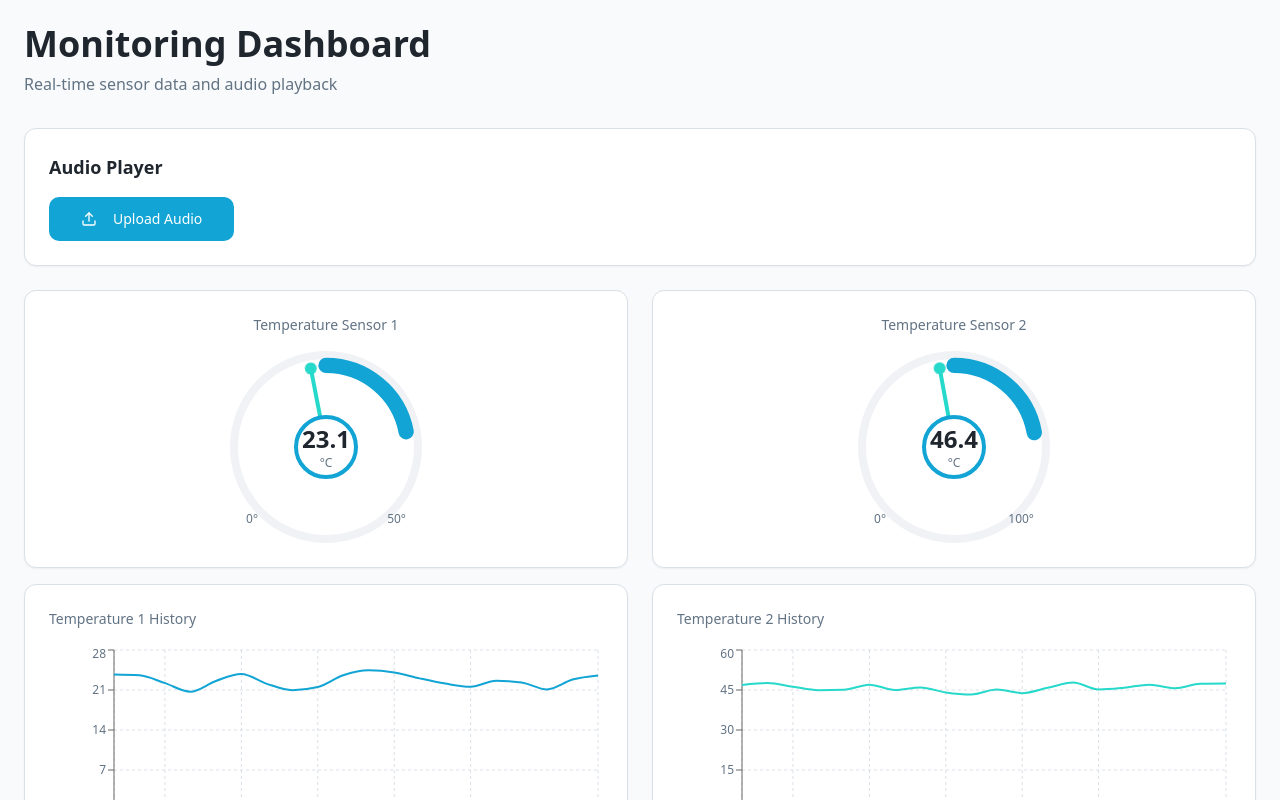
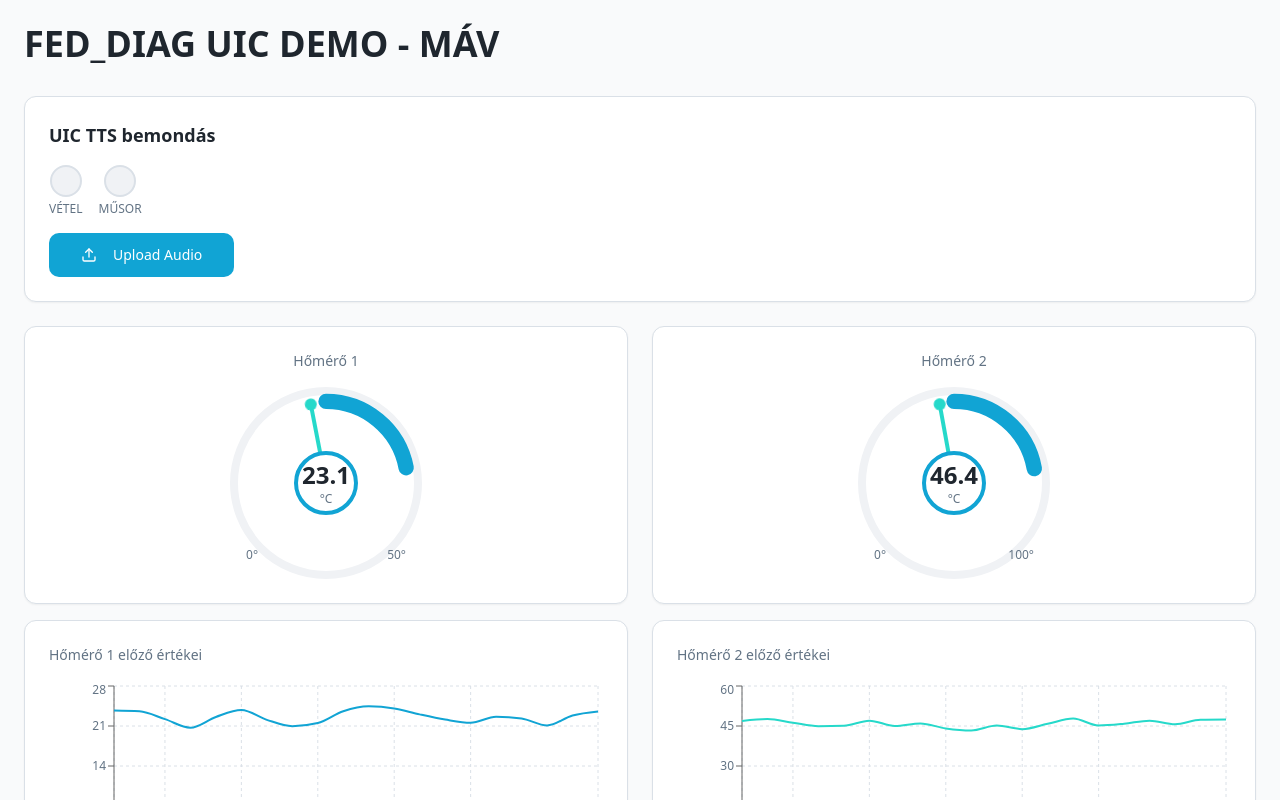
Before and after one commit to benceveszelyitdot/fed-diag-uic-demo-44330, a React (Vite) app: page / in a window 1280 px wide. Shown: the top 800 px of the page. Built offline with nearby package versions, Linux system fonts and the light colour scheme; the HTML template or start-up script is replaced by a standard one.

Commit message:
Update UI labels and audio player
Updated UI labels to Hungarian, added VÉTEL and MŰSOR indicator lamps to the audio player, added separate play/stop buttons, and adjusted water tank levels to 25%, 50%, or 75%.

```diff
--- a/index.html
+++ b/index.html
@@ -3,8 +3,8 @@
   <head>
     <meta charset="UTF-8" />
     <meta name="viewport" content="width=device-width, initial-scale=1.0" />
-    <title>Monitoring Dashboard - Real-time Sensor Data</title>
-    <meta name="description" content="Industrial IoT monitoring dashboard with temperature sensors, water level indicators, and audio playback capabilities" />
+    <title>FED_DIAG UIC DEMO - MÁV</title>
+    <meta name="description" content="FED_DIAG UIC DEMO monitoring dashboard with temperature sensors, water level indicators, and UIC TTS audio system" />
     <meta name="author" content="Lovable" />
 
     <meta property="og:title" content="5f33ecdd-828f-40bf-a66d-02f2cbf2f5ed" />
--- a/src/components/AudioPlayer.tsx
+++ b/src/components/AudioPlayer.tsx
@@ -1,10 +1,12 @@
 import { useState, useRef } from "react";
 import { Button } from "@/components/ui/button";
 import { Card } from "@/components/ui/card";
-import { Play, Pause, Square, Upload } from "lucide-react";
+import { Play, Square, Upload } from "lucide-react";
 import { toast } from "sonner";
 
 export const AudioPlayer = () => {
+  const [vetelActive, setVetelActive] = useState(false);
+  const [musorActive, setMusorActive] = useState(false);
   const [audioFile, setAudioFile] = useState<File | null>(null);
   const [isPlaying, setIsPlaying] = useState(false);
   const audioRef = useRef<HTMLAudioElement>(null);
@@ -50,7 +52,22 @@ export const AudioPlayer = () => {
 
   return (
     <Card className="p-6 bg-card border-border">
-      <h2 className="text-lg font-semibold mb-4 text-foreground">Audio Player</h2>
+      <h2 className="text-lg font-semibold mb-4 text-foreground">UIC TTS bemondás</h2>
+
+      <div className="flex items-center gap-4 mb-4">
+        {/* Indicator Lamps */}
+        <div className="flex gap-4">
+          <div className="flex flex-col items-center gap-1">
+            <div className={`w-8 h-8 rounded-full border-2 transition-all ${vetelActive ? 'bg-green-500 border-green-600 shadow-lg shadow-green-500/50' : 'bg-muted border-border'}`} />
+            <span className="text-xs text-muted-foreground font-medium">VÉTEL</span>
+          </div>
+          <div className="flex flex-col items-center gap-1">
+            <div className={`w-8 h-8 rounded-full border-2 transition-all ${musorActive ? 'bg-red-500 border-red-600 shadow-lg shadow-red-500/50' : 'bg-muted border-border'}`} />
+            <span className="text-xs text-muted-foreground font-medium">MŰSOR</span>
+          </div>
+        </div>
+      </div>
+
       <div className="flex items-center gap-3">
         <input
           ref={fileInputRef}
@@ -72,40 +89,33 @@ export const AudioPlayer = () => {
         ) : (
           <>
             <Button
+              onClick={() => fileInputRef.current?.click()}
+              variant="outline"
+              size="lg"
+            >
+              <Upload className="w-4 h-4 mr-2" />
+              Upload Audio
+            </Button>
+
+            <Button
               onClick={handlePlay}
               disabled={isPlaying}
               size="lg"
               className="bg-primary hover:bg-primary/90 text-primary-foreground disabled:opacity-50"
             >
-              <Play className="w-5 h-5" />
-            </Button>
-
-            <Button
-              onClick={handlePause}
-              disabled={!isPlaying}
-              size="lg"
-              className="bg-accent hover:bg-accent/90 text-accent-foreground disabled:opacity-50"
-            >
-              <Pause className="w-5 h-5" />
+              <Play className="w-5 h-5 mr-2" />
+              Play
             </Button>
 
             <Button
               onClick={handleStop}
-              disabled={!audioFile}
+              disabled={!isPlaying}
               size="lg"
               variant="destructive"
               className="disabled:opacity-50"
             >
-              <Square className="w-5 h-5" />
-            </Button>
-
-            <Button
-              onClick={() => fileInputRef.current?.click()}
-              variant="outline"
-              size="lg"
-            >
-              <Upload className="w-4 h-4 mr-2" />
-              Change File
+              <Square className="w-5 h-5 mr-2" />
+              Stop
             </Button>
           </>
         )}
--- a/src/pages/Index.tsx
+++ b/src/pages/Index.tsx
@@ -22,11 +22,16 @@ const generateHistoricalData = (baseValue: number, variance: number, points: num
 const Index = () => {
   const [temp1, setTemp1] = useState(22.5);
   const [temp2, setTemp2] = useState(45.3);
-  const [waterLevel, setWaterLevel] = useState(50);
+  const [waterLevel, setWaterLevel] = useState(75); // Default 75%
 
   const [temp1History, setTemp1History] = useState(() => generateHistoricalData(22.5, 5));
   const [temp2History, setTemp2History] = useState(() => generateHistoricalData(45.3, 8));
-  const [waterHistory, setWaterHistory] = useState(() => generateHistoricalData(50, 20));
+  const [waterHistory, setWaterHistory] = useState(() =>
+    Array(20).fill(null).map((_, i) => ({
+      time: new Date(Date.now() - (19 - i) * 5 * 60 * 1000).toLocaleTimeString('en-US', { hour: '2-digit', minute: '2-digit' }),
+      value: 75
+    }))
+  );
 
   // Simulate real-time updates
   useEffect(() => {
@@ -49,12 +54,17 @@ const Index = () => {
         return clampedVal;
       });
 
-      // Update water level
+      // Update water level - only 25%, 50%, or 75%
       setWaterLevel(prev => {
-        const newVal = prev + (Math.random() - 0.5) * 5;
-        const clampedVal = Math.max(10, Math.min(90, newVal));
-        setWaterHistory(prev => [...prev.slice(1), { time: timeStr, value: clampedVal }]);
-        return clampedVal;
+        const possibleValues = [25, 50, 75];
+        const randomChange = Math.random();
+        // 80% chance to stay the same, 20% chance to change
+        let newVal = prev;
+        if (randomChange > 0.8) {
+          newVal = possibleValues[Math.floor(Math.random() * possibleValues.length)];
+        }
+        setWaterHistory(prevHistory => [...prevHistory.slice(1), { time: timeStr, value: newVal }]);
+        return newVal;
       });
     }, 5000); // Update every 5 seconds
 
@@ -65,8 +75,7 @@ const Index = () => {
     <div className="min-h-screen bg-background p-6">
       <div className="max-w-7xl mx-auto">
         <header className="mb-8">
-          <h1 className="text-4xl font-bold text-foreground mb-2">Monitoring Dashboard</h1>
-          <p className="text-muted-foreground">Real-time sensor data and audio playback</p>
+          <h1 className="text-4xl font-bold text-foreground mb-2">FED_DIAG UIC DEMO - MÁV</h1>
         </header>
 
         <div className="space-y-6">
@@ -77,13 +86,13 @@ const Index = () => {
           <div className="grid grid-cols-1 lg:grid-cols-2 gap-6">
             <div className="space-y-4">
               <TemperatureGauge
-                label="Temperature Sensor 1"
+                label="Hőmérő 1"
                 temperature={temp1}
                 min={0}
                 max={50}
               />
               <HistoricalChart
-                title="Temperature 1 History"
+                title="Hőmérő 1 előző értékei"
                 data={temp1History}
                 color="hsl(var(--primary))"
                 unit="°C"
@@ -92,13 +101,13 @@ const Index = () => {
 
             <div className="space-y-4">
               <TemperatureGauge
-                label="Temperature Sensor 2"
+                label="Hőmérő 2"
                 temperature={temp2}
                 min={0}
                 max={100}
               />
               <HistoricalChart
-                title="Temperature 2 History"
+                title="Hőmérő 2 előző értékei"
                 data={temp2History}
                 color="hsl(var(--accent))"
                 unit="°C"
@@ -109,11 +118,11 @@ const Index = () => {
           {/* Water Level Indicator */}
           <div className="grid grid-cols-1 lg:grid-cols-2 gap-6">
             <WaterLevelIndicator
-              label="Water Tank"
+              label="Víztartály"
               level={waterLevel}
             />
             <HistoricalChart
-              title="Water Level History"
+              title="Vízszint előző értékei"
               data={waterHistory}
               color="hsl(var(--primary))"
               unit="%"
```
